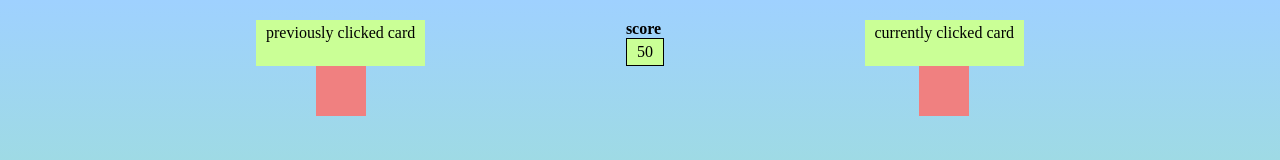
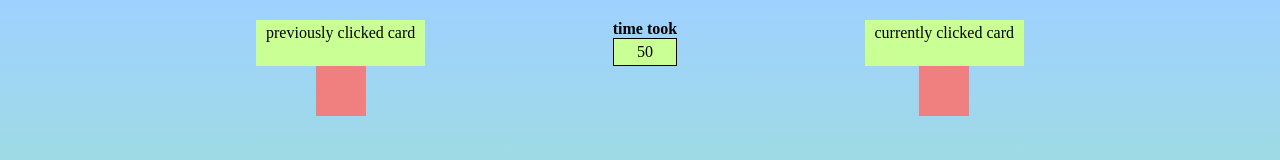
Before and after one commit to MohdMonis/CardGame, a plain HTML site: page CG.html in a window 1280 px wide. Shown: the top 160 px of the page. Drawn offline with Linux system fonts and the light colour scheme.

Commit message:
Word score changed to time.

```diff
--- a/CG.html
+++ b/CG.html
@@ -18,8 +18,8 @@
                 <h2 id="prcl"></h2>
             </div>
             <div id="scrdiv">
-                <h4>score</h4>
-                <p id="score">100</p>
+                <h4>time took</h4>
+                <p id="score"></p>
             </div>
             <div class="card">
                 <p>currently clicked card</p>
```
